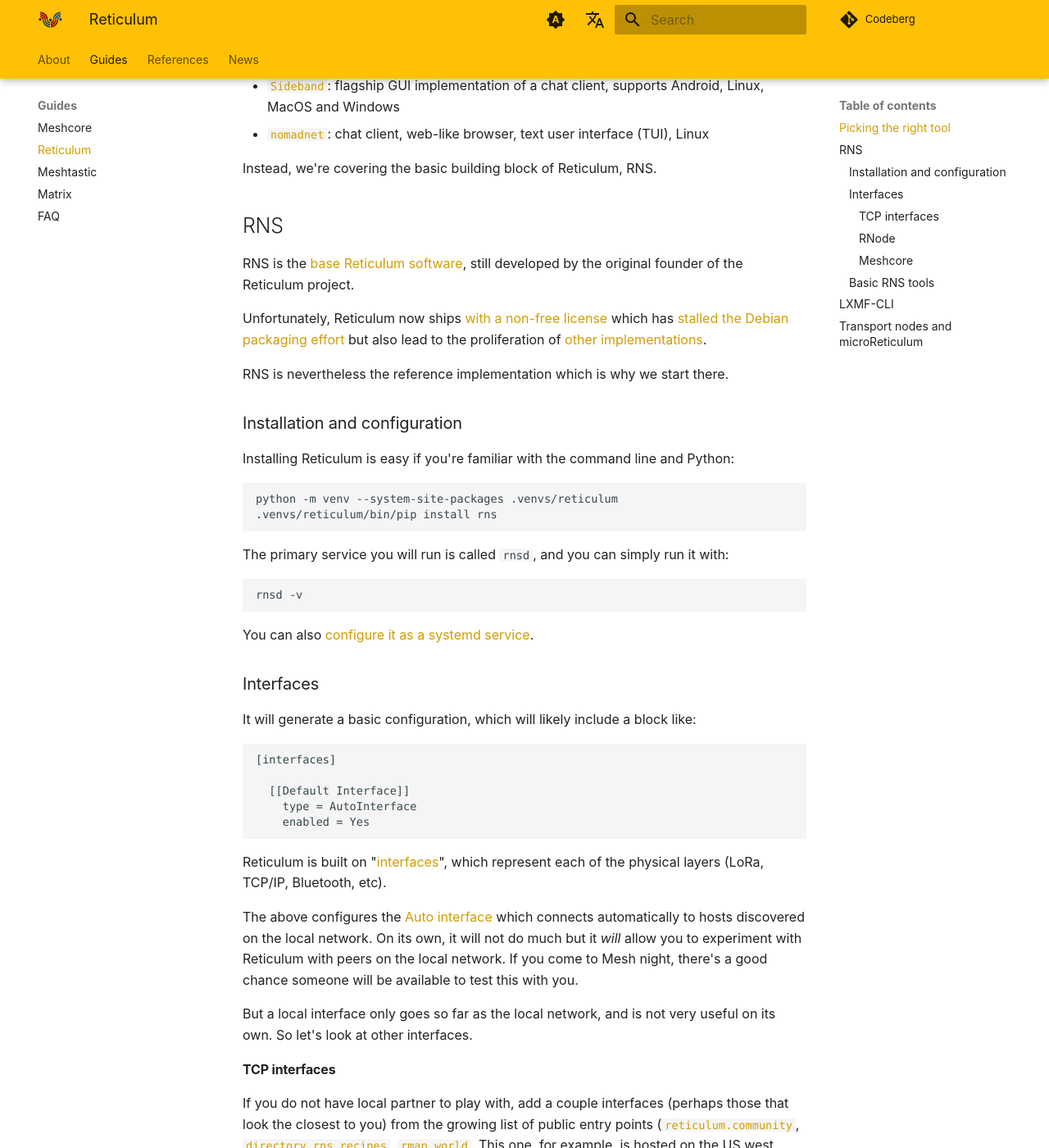
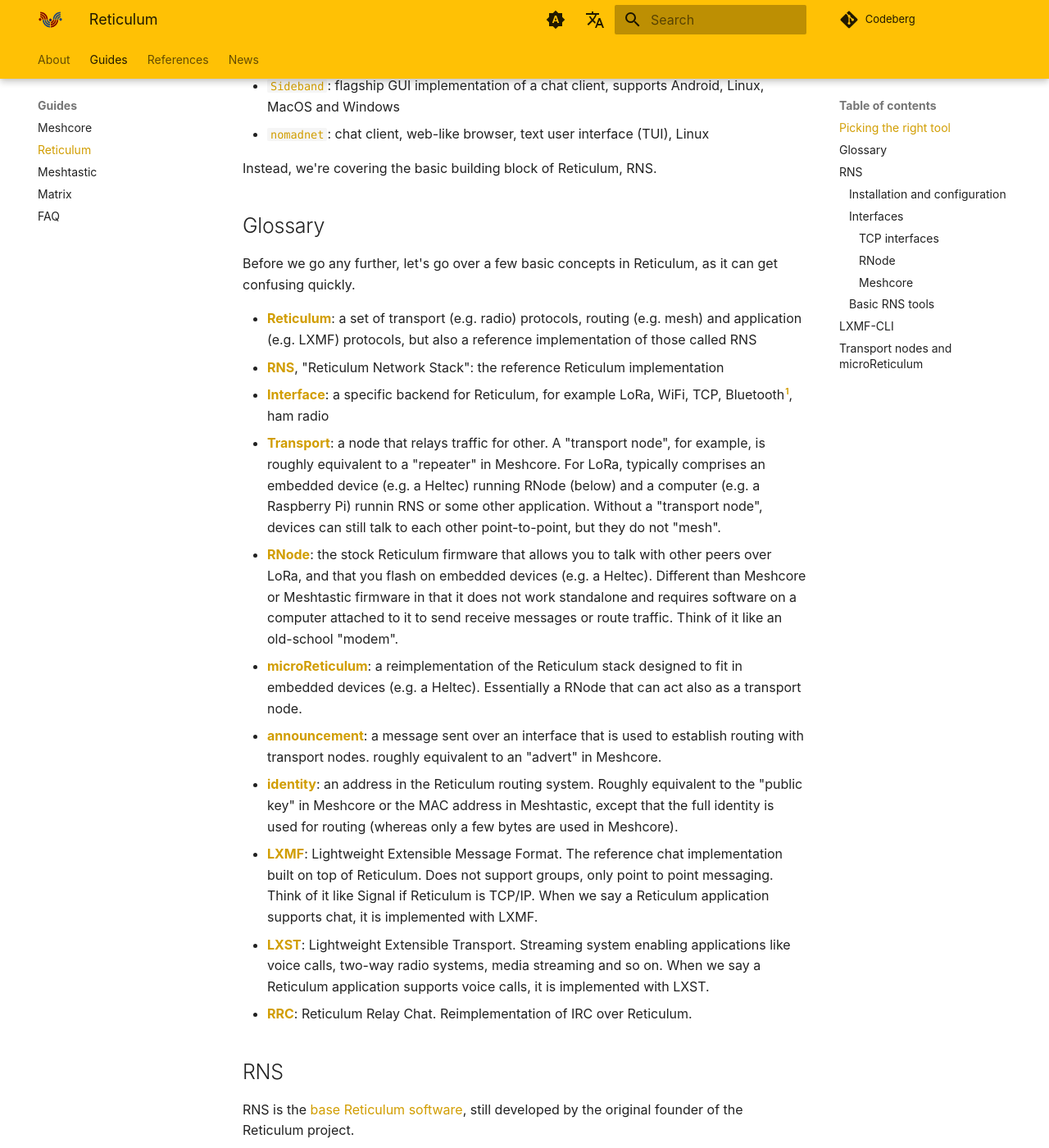
Before and after one commit to ReseauLibre/lora.reseaulibre.ca, an MkDocs documentation site: the page built from docs/guides/reticulum.md, in a window 1280 px wide and 1400 px high, scrolled down 1207 px. Shown: the whole window at 82% size. Built offline with MkDocs 1.6.1 and Material for MkDocs 9.7.7, drawn with Linux system fonts in a browser that asks for light colours; plug-ins that fetch from the network failed and are left out; comment, search, counter and statistics services are not loaded; some of the changed text lies outside the part shown.

Commit message:
reticulum: add a glossary

```diff
--- a/docs/guides/reticulum.md
+++ b/docs/guides/reticulum.md
@@ -60,6 +60,56 @@
   (TUI), Linux
 
 Instead, we're covering the basic building block of Reticulum, RNS.
+
+## Glossary
+
+Before we go any further, let's go over a few basic concepts in
+Reticulum, as it can get confusing quickly.
+
+- **[Reticulum](https://reticulum.community/)**: a set of transport (e.g. radio) protocols, routing
+  (e.g. mesh) and application (e.g. LXMF) protocols, but also a
+  reference implementation of those called RNS
+- **[RNS](https://github.com/markqvist/Reticulum/)**, "Reticulum Network Stack": the reference Reticulum
+  implementation
+- **[Interface](https://markqvist.github.io/Reticulum/manual/interfaces.html)**: a specific backend for Reticulum, for example LoRa, WiFi,
+  TCP, Bluetooth[^1], ham radio
+- **[Transport](https://markqvist.github.io/Reticulum/manual/understanding.html#reticulum-transport)**: a node that relays traffic for other. A "transport node",
+  for example, is roughly equivalent to a "repeater" in Meshcore. For
+  LoRa, typically comprises an embedded device (e.g. a Heltec) running
+  RNode (below) and a computer (e.g. a Raspberry Pi) runnin RNS or
+  some other application. Without a "transport node", devices can
+  still talk to each other point-to-point, but they do not "mesh".
+- **[RNode](https://unsigned.io/rnode/)**: the stock Reticulum firmware that allows you to talk with
+  other peers over LoRa, and that you flash on embedded devices
+  (e.g. a Heltec). Different than Meshcore or Meshtastic firmware in
+  that it does not work standalone and requires software on a computer
+  attached to it to send receive messages or route traffic. Think of
+  it like an old-school "modem".
+- **[microReticulum](https://github.com/attermann/microReticulum)**: a reimplementation of the Reticulum stack designed
+  to fit in embedded devices (e.g. a Heltec). Essentially a RNode that
+  can act also as a transport node.
+- **[announcement](https://markqvist.github.io/Reticulum/manual/understanding.html#public-key-announcements)**: a message sent over an interface that is used to
+  establish routing with transport nodes. roughly equivalent to an
+  "advert" in Meshcore.
+- **[identity](https://markqvist.github.io/Reticulum/manual/understanding.html#understanding-identities)**: an address in the Reticulum routing system. Roughly
+  equivalent to the "public key" in Meshcore or the MAC address in
+  Meshtastic, except that the full identity is used for routing
+  (whereas only a few bytes are used in Meshcore).
+- [**LXMF**](https://github.com/markqvist/lxmf): Lightweight Extensible Message Format. The reference chat
+  implementation built on top of Reticulum. Does not support groups,
+  only point to point messaging. Think of it like Signal if Reticulum
+  is TCP/IP. When we say a Reticulum application supports chat, it is
+  implemented with LXMF.
+- **[LXST](https://github.com/markqvist/lxst)**: Lightweight Extensible Transport. Streaming system enabling
+  applications like voice calls, two-way radio systems, media
+  streaming and so on. When we say a Reticulum application supports
+  voice calls, it is implemented with LXST.
+- **[RRC](https://rrc.kc1awv.net/)**: Reticulum Relay Chat. Reimplementation of IRC over Reticulum.
+
+[^1]: note that here, Bluetooth is used for communicating between
+  devices, in a mesh network, not just for an application to control a
+  device like we do in Meshcore and Meshtastic, which do *not* support
+  running a mesh over Bluetooth like Reticulum does.
 
 ## RNS
 
```
